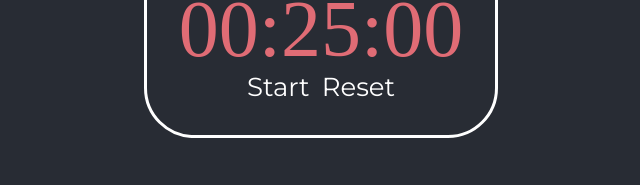
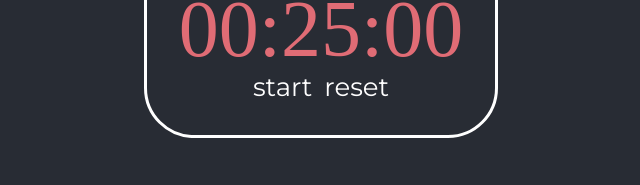
Before and after one commit to acoltelli/pomodoro, a React (Create React App) app: page / in a window 1280 px wide. Shown: the part 306-491 px from the top of the page, without its empty margins (319-959 px from the left). Built offline with nearby package versions, Linux system fonts and the light colour scheme; a web font is replaced by a local one.

Commit message:
add counter for total sessions

```diff
--- a/src/App.js
+++ b/src/App.js
@@ -12,7 +12,8 @@ class Pomodoro extends React.Component {
             pomInput: 1500,
             breakInput: 300,
             breakFlag: false,
-            buttonPress: true
+            buttonPress: true,
+            completedSessions: 0
           };
         }
 
@@ -89,8 +90,8 @@ class Pomodoro extends React.Component {
           if (_this.state.pomTime === 0){
             _this.setState({
               pomTime: _this.state.pomInput,
-              breakFlag: true})
-          // _this.alert();
+              breakFlag: true
+            })
           _this.refs.audioBeep.play();
           _this.clearCountdown("pom");
           _this.helper("pom");  }
@@ -108,7 +109,9 @@ class Pomodoro extends React.Component {
             if (_this.state.breakTime === 0){
               _this.setState({
                 breakTime: _this.state.breakInput,
-                breakFlag: false})
+                breakFlag: false,
+                completedSessions: _this.state.completedSessions + 1,
+              })
               _this.refs.audioBeep.play();
               _this.clearCountdown("break");
               _this.helper("break");
@@ -122,7 +125,8 @@ class Pomodoro extends React.Component {
             pomInput: 1500,
             breakInput: 300,
             breakFlag: false,
-            buttonPress: true
+            buttonPress: true,
+            completedSessions: 0
           });
           this.clearCountdown(clockType);
 
@@ -176,8 +180,8 @@ class Pomodoro extends React.Component {
               <h2 className="TimerTitle">Break</h2>
 
               <div id= "breakInputTimer">{this.getHours("break")}:{this.getMinutes("break")}:{this.getSeconds("break")}</div>
-              {this.state.buttonPress ? <button className="startpause" onClick={() => this.startButton("break")}>Start</button> : <button className="startpause" onClick={() => this.pauseButton("break")}>Pause</button>}
-              <button className="startpause" onClick={() => this.resetTime("break")}>Reset</button>
+              {this.state.buttonPress ? <button className="startpause" onClick={() => this.startButton("break")}>start</button> : <button className="startpause" onClick={() => this.pauseButton("break")}>pause</button>}
+              <button className="startpause" onClick={() => this.resetTime("break")}>reset</button>
               </div>
 
             :
@@ -186,13 +190,13 @@ class Pomodoro extends React.Component {
             <h2 className="TimerTitle">Session</h2>
             <div id= "pomInputTimer">{this.getHours("pom")}:{this.getMinutes("pom")}:{this.getSeconds("pom")}</div>
             <div>
-            {this.state.buttonPress ? <button className="startpause" onClick={() => this.startButton("pom")}>Start</button> : <button className="startpause" onClick={() => this.pauseButton("pom")}>Pause</button>}
-            <button className="startpause" onClick={() => this.resetTime("pom")}>Reset</button>
+            {this.state.buttonPress ? <button className="startpause" onClick={() => this.startButton("pom")}>start</button> : <button className="startpause" onClick={() => this.pauseButton("pom")}>pause</button>}
+            <button className="startpause" onClick={() => this.resetTime("pom")}>reset</button>
             </div>
 
             </div>
             }
-
+            {(this.state.completedSessions > 0) ? <p className="ButtonTitle">sessions completed: {this.state.completedSessions}</p> : ""}
             </div>
             </div>
             <footer className = "Footer">
```
